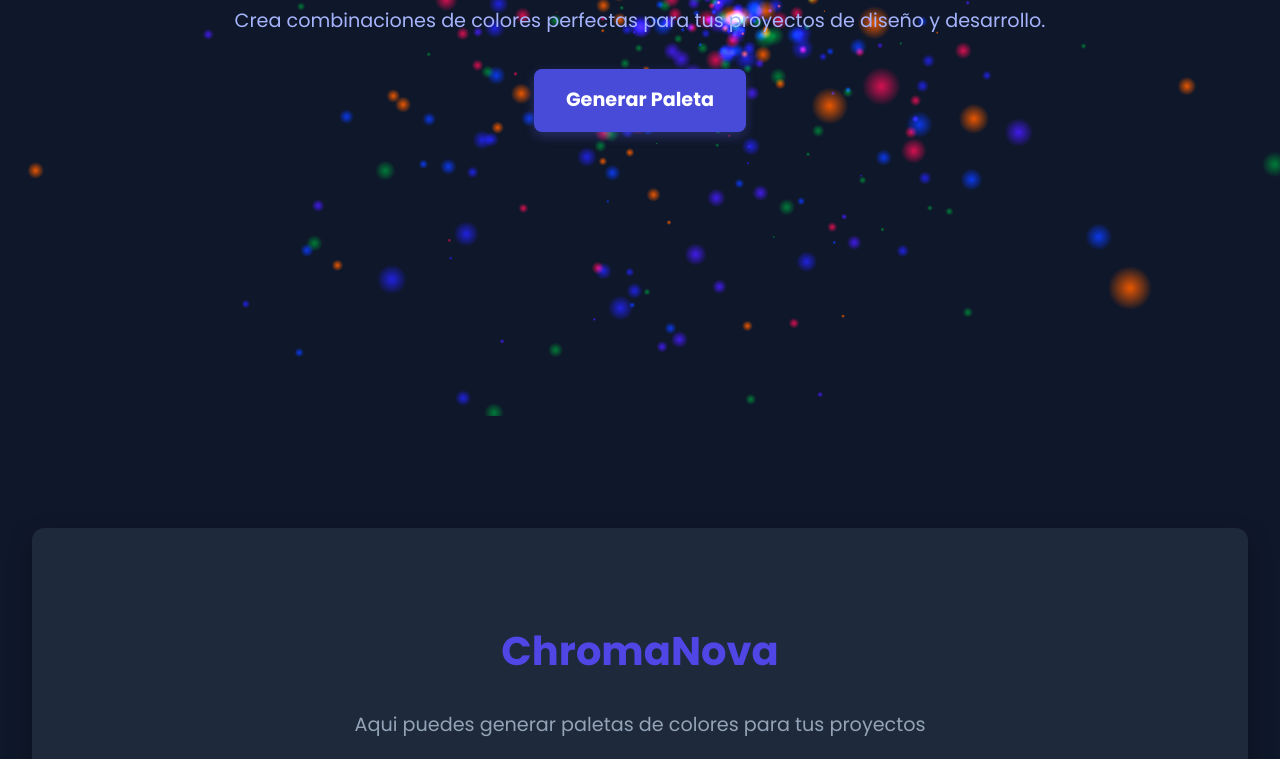
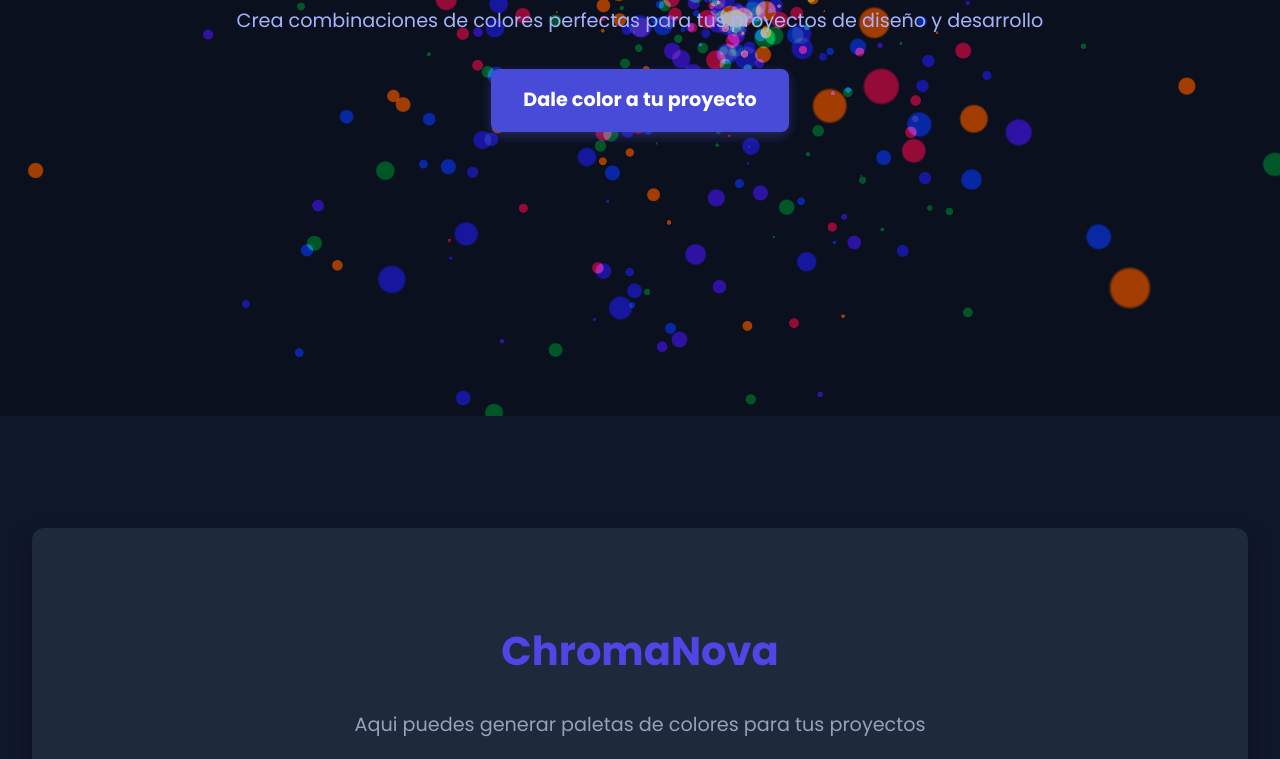
Before and after one commit to DavidDevGt/colorPalette, a website built with Vite: page index.html in a window 1280 px wide. Shown: the part 384-1143 px from the top of the page. Built offline with nearby package versions, Linux system fonts and the light colour scheme; animation ran at ten frames a second.

Commit message:
🎨 improve ux and style of threejs particles

```diff
--- a/index.html
+++ b/index.html
@@ -15,24 +15,25 @@
 <body>
     <header class="hero no-select">
         <h1>ChromaNova</h1>
-        <p>Crea combinaciones de colores perfectas para tus proyectos de diseño y desarrollo.</p>
-        <a href="#product" class="cta-button">Generar Paleta</a>
+        <p>Crea combinaciones de colores perfectas para tus proyectos de diseño y desarrollo</p>
+        <a href="#product" class="cta-button">Dale color a tu proyecto</a>
     </header>
+
     <section id="product" class="product-container no-select">
         <color-palette></color-palette>
     </section>
     <section class="features no-select">
         <div class="feature">
             <h3>🎨 Colores Únicos</h3>
-            <p>Genera paletas con una armonía de colores perfecta.</p>
+            <p>Genera paletas con una armonía de colores perfecta</p>
         </div>
         <div class="feature">
             <h3>⚡ Rápido y Fácil</h3>
-            <p>Obtén combinaciones instantáneas con un solo click.</p>
+            <p>Obtén combinaciones instantáneas con un solo clic</p>
         </div>
         <div class="feature">
             <h3>📋 Copia y Exporta</h3>
-            <p>Guarda tus paletas de colores en JSON, CSS, SCSS y otros formatos.</p>
+            <p>Guarda tus paletas de colores en JSON, CSS, SCSS y otros formatos</p>
         </div>
     </section>
     <a href="#product" class="floating-cta">🎨 Generar</a>
--- a/main.css
+++ b/main.css
@@ -25,6 +25,14 @@ body {
     overflow: hidden;
 }
 
+.hero::before {
+    content: "";
+    position: absolute;
+    inset: 0;
+    background: rgba(0, 0, 0, 0.3);
+    z-index: -1;
+}
+
 .no-select {
     user-select: none;
     -webkit-user-select: none;
@@ -41,7 +49,7 @@ body {
     left: 0;
     width: 100%;
     height: 100%;
-    z-index: -1;
+    z-index: -2;
     pointer-events: none;
 }
 
@@ -98,7 +106,7 @@ color-palette {
 }
 
 color-palette:hover {
-    transform: translateY(-5px);
+    transform: translateY(-2px);
 }
 
 .features {
@@ -123,8 +131,8 @@ color-palette:hover {
 }
 
 .feature:hover {
-    transform: translateY(-5px);
-    box-shadow: 0 8px 20px rgba(79, 70, 229, 0.3);
+    transform: translateY(-3px);
+    box-shadow: 0 8px 16px rgba(79, 70, 229, 0.3);
 }
 
 .feature h3 {
--- a/src/main.ts
+++ b/src/main.ts
@@ -70,28 +70,27 @@ function initBackground() {
         new THREE.Color(0x10B981),
         new THREE.Color(0xF59E0B)
     ];
-
     const particleVertexShader = `
     attribute float size;
     attribute vec3 color;
-        varying vec3 vColor;
+    varying vec3 vParticleColor;
 
     void main() {
-            vColor = color;
+        vParticleColor = color;
         vec4 mvPosition = modelViewMatrix * vec4(position, 1.0);
-            gl_PointSize = size * (300.0 / -mvPosition.z);
+        gl_PointSize = max(1.0, size * (300.0 / -mvPosition.z));
         gl_Position = projectionMatrix * mvPosition;
     }
 `;
 
     const particleFragmentShader = `
-        varying vec3 vColor;
+    varying vec3 vParticleColor;
 
     void main() {
         float dist = length(gl_PointCoord - vec2(0.5));
-            if (dist > 0.5) discard;
-            float strength = 1.0 - (dist * 2.0);
-            gl_FragColor = vec4(vColor, strength);
+        float alpha = 1.0 - smoothstep(0.4, 0.5, dist);
+        if (alpha <= 0.0) discard;
+        gl_FragColor = vec4(vParticleColor, alpha);
     }
 `;
 
```
Lines whose indentation alone changed are shown as unchanged.
